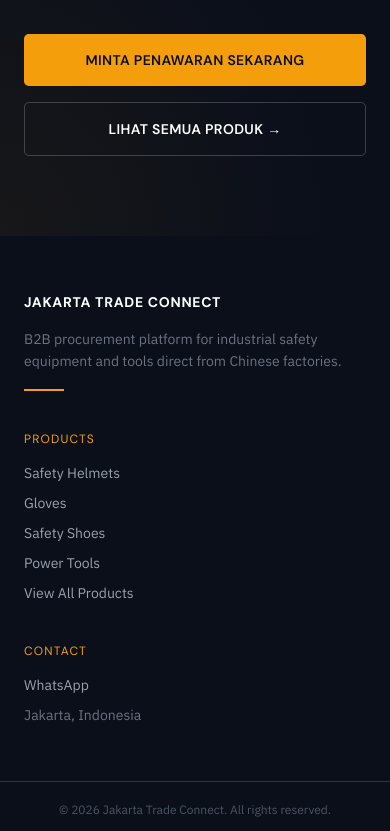
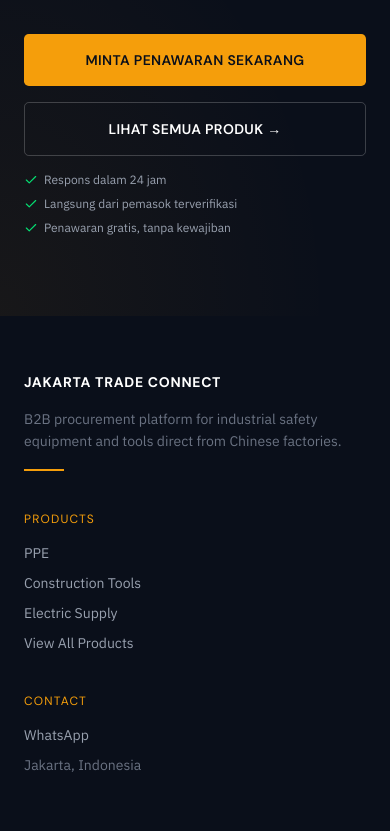
Before and after one commit to rochmanofenna/jtc, a Next.js app: page / in a window 390 px wide. Shown: the part 2136-2967 px from the top of the page. Built offline with nearby package versions, Linux system fonts and the light colour scheme; no server answers; the database is empty.

Commit message:
feat: header CTA opens modal, homepage CTA with trust signals, footer super-category links

```diff
--- a/src/app/page.tsx
+++ b/src/app/page.tsx
@@ -9,6 +9,9 @@ import { formatWhatsAppUrl } from "@/lib/utils";
 import { SuperCategoryCard } from "@/components/catalog/super-category-card";
 import { getDescendantCategoryIds } from "@/lib/category-tree";
 import { getCategoryMenuData } from "@/lib/category-menu";
+import { TrustSignals } from "@/components/catalog/trust-signals";
+import { HomepageCTAButton } from "@/components/catalog/homepage-cta-button";
+import { FeaturedCarousel } from "@/components/catalog/featured-carousel";
 
 export default async function HomePage() {
   const t = await getTranslations();
@@ -39,6 +42,30 @@ export default async function HomePage() {
 
   const totalProducts = superCategories.reduce((sum, c) => sum + c.productCount, 0);
   const totalCategories = superCategories.length;
+
+  // Featured products — first 12 that have images, for the homepage carousel.
+  const featuredProductsRaw = await prisma.product.findMany({
+    where: {
+      isActive: true,
+      images: { some: {} },
+    },
+    include: {
+      images: { orderBy: { sortOrder: "asc" }, take: 1 },
+      category: { select: { name: true, slug: true } },
+      supplier: { select: { name: true } },
+    },
+    take: 12,
+    orderBy: { sortOrder: "asc" },
+  });
+
+  const featuredProducts = featuredProductsRaw.map((p) => ({
+    id: p.id,
+    name: p.name,
+    slug: p.slug,
+    category: p.category,
+    supplier: p.supplier,
+    imageUrl: p.images[0]?.url ?? null,
+  }));
 
   return (
     <div className="flex min-h-screen flex-col">
@@ -107,6 +134,9 @@ export default async function HomePage() {
             </div>
           </div>
         </section>
+
+        {/* ── Featured Products Carousel ────────────────────────────── */}
+        <FeaturedCarousel products={featuredProducts} />
 
         {/* ── Super Categories Grid ──────────────────────────────────── */}
         <section className="bg-gray-50 py-20 lg:py-28">
@@ -191,14 +221,7 @@ export default async function HomePage() {
                 {t("cta.readyDescription")}
               </p>
               <div className="mt-8 flex gap-4 flex-col sm:flex-row">
-                <a
-                  href={formatWhatsAppUrl(WHATSAPP_NUMBER, "")}
-                  target="_blank"
-                  rel="noopener noreferrer"
-                  className="bg-amber-500 text-navy-950 font-display font-semibold text-sm uppercase tracking-wide px-8 py-4 rounded-sm hover:bg-amber-400 transition-colors text-center"
-                >
-                  {t("cta.whatsapp")}
-                </a>
+                <HomepageCTAButton />
                 <Link
                   href="/products"
                   className="border border-white/20 text-white font-display font-semibold text-sm uppercase tracking-wide px-8 py-4 rounded-sm hover:bg-white/5 transition-colors text-center"
@@ -206,6 +229,7 @@ export default async function HomePage() {
                   {t("cta.browseProducts")} →
                 </Link>
               </div>
+              <TrustSignals variant="dark" />
             </div>
           </div>
         </section>
--- /dev/null
+++ b/src/components/catalog/homepage-cta-button.tsx
@@ -0,0 +1,24 @@
+"use client";
+
+import { useTranslations } from "next-intl";
+import { useQuoteModal } from "@/context/quote-modal-provider";
+
+/**
+ * Client component wrapper for the homepage CTA banner's primary button.
+ * Since the homepage is a server component, it can't call useQuoteModal()
+ * directly — this small wrapper bridges the gap.
+ */
+export function HomepageCTAButton() {
+  const t = useTranslations("cta");
+  const { open } = useQuoteModal();
+
+  return (
+    <button
+      type="button"
+      onClick={() => open()}
+      className="bg-amber-500 text-navy-950 font-display font-semibold text-sm uppercase tracking-wide px-8 py-4 rounded-sm hover:bg-amber-400 transition-colors text-center cursor-pointer"
+    >
+      {t("whatsapp")}
+    </button>
+  );
+}
--- a/src/components/layout/footer.tsx
+++ b/src/components/layout/footer.tsx
@@ -56,28 +56,22 @@ export function Footer({ locale = "id", messages, navMessages }: FooterProps) {
             </h4>
             <nav className="flex flex-col gap-2.5">
               <Link
-                href="/categories/safety-helmets"
+                href="/categories/ppe"
                 className="font-body text-sm text-gray-400 transition-colors hover:text-white"
               >
-                Safety Helmets
+                PPE
               </Link>
               <Link
-                href="/categories/gloves"
+                href="/categories/construction-tools"
                 className="font-body text-sm text-gray-400 transition-colors hover:text-white"
               >
-                Gloves
+                Construction Tools
               </Link>
               <Link
-                href="/categories/safety-footwear"
+                href="/categories/electric-supply"
                 className="font-body text-sm text-gray-400 transition-colors hover:text-white"
               >
-                Safety Shoes
-              </Link>
-              <Link
-                href="/categories/power-tools-battery"
-                className="font-body text-sm text-gray-400 transition-colors hover:text-white"
-              >
-                Power Tools
+                Electric Supply
               </Link>
               <Link
                 href="/products"
--- a/src/components/layout/header.tsx
+++ b/src/components/layout/header.tsx
@@ -7,6 +7,7 @@ import { useLocale, useTranslations } from "next-intl";
 import { Search, ChevronDown } from "lucide-react";
 import { LanguageToggle } from "@/components/layout/language-toggle";
 import { MobileNav } from "@/components/layout/mobile-nav";
+import { useQuoteModal } from "@/context/quote-modal-provider";
 import type { CategoryMenuItem } from "@/lib/category-menu";
 
 interface HeaderProps {
@@ -22,6 +23,7 @@ export function Header({ categoryMenu }: HeaderProps) {
   const [scrolled, setScrolled] = useState(false);
   const [menuOpen, setMenuOpen] = useState(false);
   const closeTimerRef = useRef<ReturnType<typeof setTimeout> | null>(null);
+  const { open: openQuoteModal } = useQuoteModal();
 
   useEffect(() => {
     function onScroll() {
@@ -187,13 +189,14 @@ export function Header({ categoryMenu }: HeaderProps) {
             <LanguageToggle />
           </div>
 
-          {/* CTA button */}
-          <Link
-            href="/products"
-            className="hidden bg-amber-500 text-navy-950 font-display font-semibold text-xs uppercase tracking-wide px-5 py-2.5 rounded-sm hover:bg-amber-400 transition-colors sm:inline-block"
+          {/* CTA button — opens global quote modal */}
+          <button
+            type="button"
+            onClick={() => openQuoteModal()}
+            className="hidden bg-amber-500 text-navy-950 font-display font-semibold text-xs uppercase tracking-wide px-5 py-2.5 rounded-sm hover:bg-amber-400 transition-colors sm:inline-block cursor-pointer"
           >
-            REQUEST QUOTE
-          </Link>
+            {t("cta.whatsapp")}
+          </button>
         </div>
       </div>
 
```
